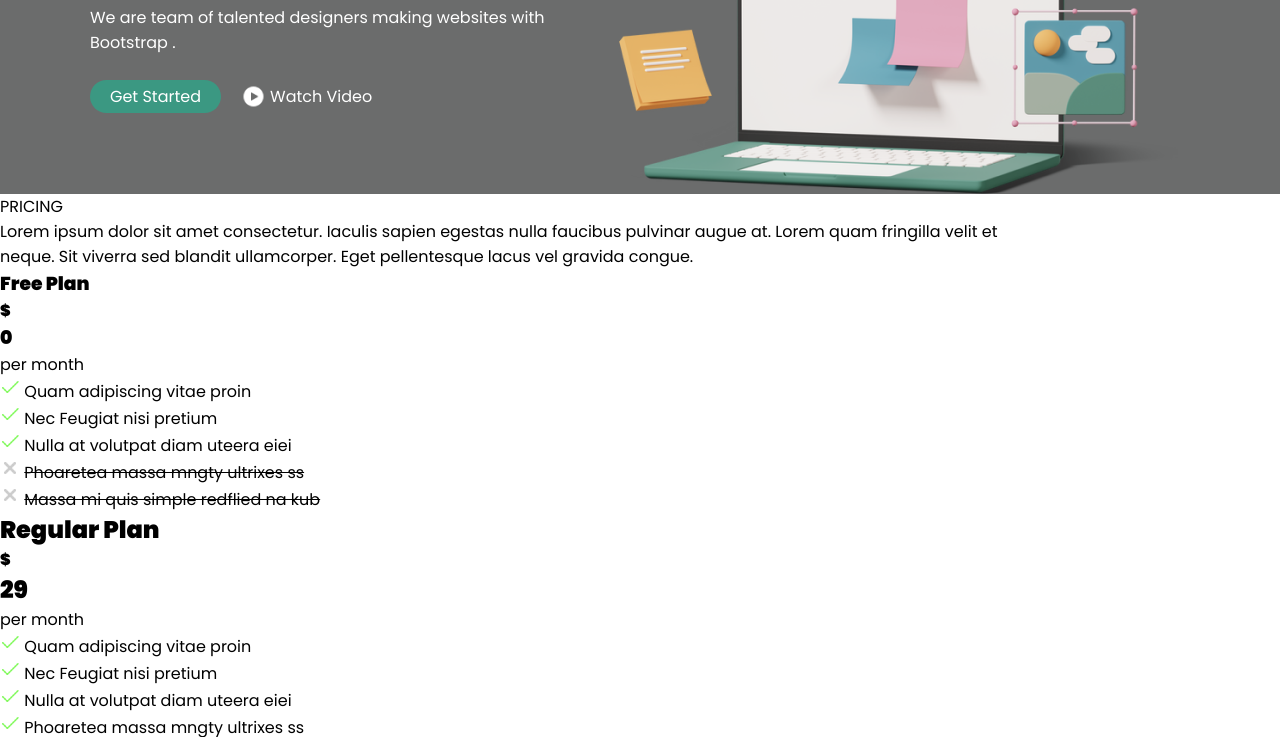
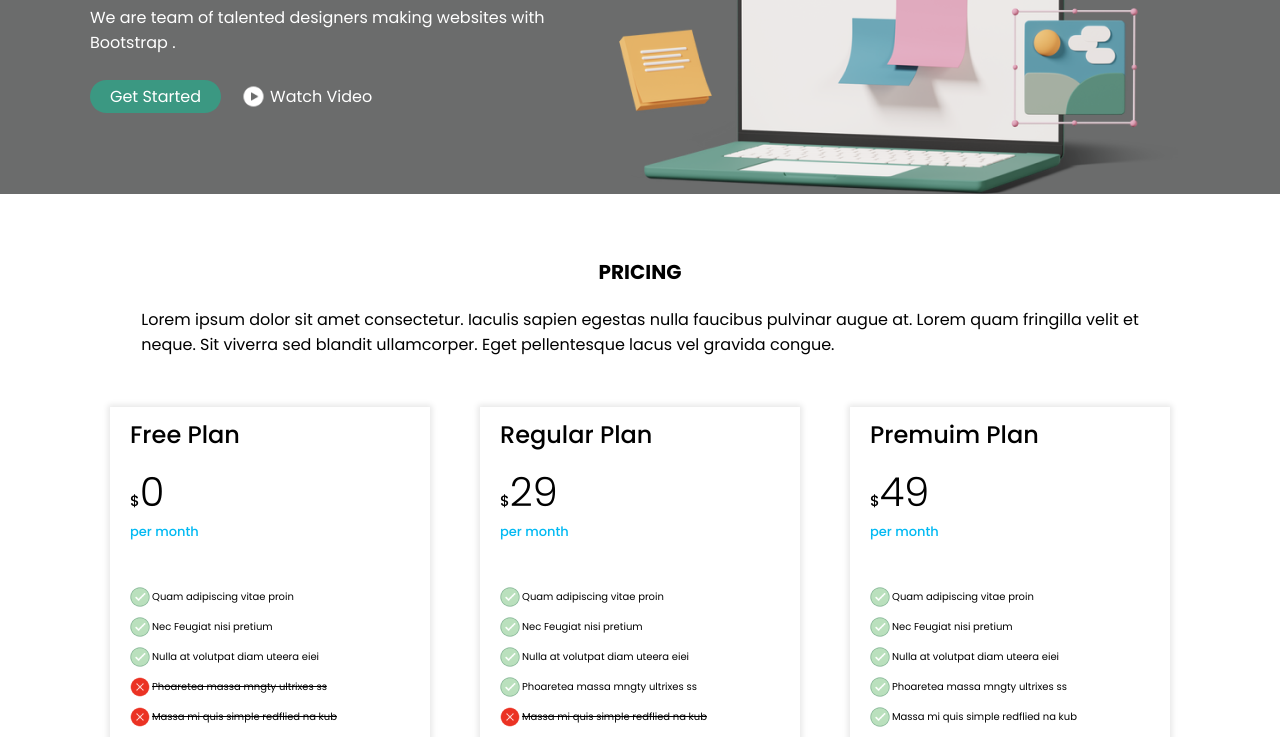
Before and after one commit to Simpp23/WebBasic6541, a plain HTML site: page 003_07_webD3.html in a window 1280 px wide. Shown: the part 246-983 px from the top of the page. Drawn offline with Linux system fonts and the light colour scheme.

Commit message:
add file

```diff
--- a/003_07_webD3.html
+++ b/003_07_webD3.html
@@ -48,21 +48,18 @@
 
     <!-- --------Section------ -->
 
-    <section class="Pricing">
-      <p class="heading-text">PRICING</p>
+    <section class="pricing-section">
+      <p class="heading-text"><b>PRICING</b></p>
       <p class="paragraph">
         Lorem ipsum dolor sit amet consectetur. Iaculis sapien egestas nulla
         faucibus pulvinar augue at. Lorem quam fringilla velit et <br> neque. Sit
         viverra sed blandit ullamcorper. Eget pellentesque lacus vel gravida
         congue.
       </p>
+      <div class="box-alignment">
        <!-- --------Box1------- -->
-      <div class="box-alignment">
-        <div class="Section-box">
-
-          <section class="Section-box-plan">
-
-            <div class="box-content-alignment">
+       <section class="pricing-box">
+        <div class="pricing-box-1-alignment">
           <div class="contents">
             <div class="top">
               <h1 class="pricing-text">Free Plan</h1>
@@ -78,7 +75,7 @@
                  <img
                       height="20px"
                       width="20px"
-                    src="img/Done.png"
+                      src="img/Checkmark.png"
                       /> Quam adipiscing vitae proin
               </li>
 
@@ -86,7 +83,7 @@
                 <img
                       height="20px"
                       width="20px"
-                    src="img/Done.png"
+                      src="img/Checkmark.png"
                       /> Nec Feugiat nisi pretium
               </li>
 
@@ -94,30 +91,26 @@
                 <img
                       height="20px"
                       width="20px"
-                    src="img/Done.png"
+                      src="img/Checkmark.png"
                       /> Nulla at volutpat diam uteera eiei
+              </li>
+
+              <li class="list-alignment">
+                <img
+                      height="20pxx"
+                      width="20px"
+                      src="img/Cancel.png"
+                      /> <del>Phoaretea massa mngty ultrixes ss</del>
               </li>
 
               <li class="list-alignment">
                 <img
                       height="20px"
                       width="20px"
-                    src="img/Multiply.png"
-                    > <del>Phoaretea massa mngty ultrixes ss</del>
-                  </li>
-
-                  <li class="lable-input-aligment">
-                    <img
-                    height="20px"
-                    width="20px"
-                    src="img/Multiply.png"
+                      src="img/Cancel.png"
                       > <del>Massa mi quis simple redflied na kub</del>
               </li>
             </ul>
-
-          </section>
-        </div>
-      </div>
        </section>
        <!-- ---------End Box1---------- -->
 
@@ -141,7 +134,7 @@
                <img
                     height="20px"
                     width="20px"
-                    src="img/Done.png"
+                    src="img/Checkmark.png"
                     /> Quam adipiscing vitae proin
             </li>
 
@@ -149,7 +142,7 @@
               <img
                     height="20px"
                     width="20px"
-                    src="img/Done.png"
+                    src="img/Checkmark.png"
                     /> Nec Feugiat nisi pretium
             </li>
 
@@ -157,7 +150,7 @@
               <img
                     height="20px"
                     width="20px"
-                    src="img/Done.png"
+                    src="img/Checkmark.png"
                     /> Nulla at volutpat diam uteera eiei
             </li>
 
@@ -165,7 +158,7 @@
               <img
                     height="20pxx"
                     width="20px"
-                    src="img/Done.png"
+                    src="img/Checkmark.png"
                     /> Phoaretea massa mngty ultrixes ss
             </li>
 
@@ -173,7 +166,7 @@
               <img
                     height="20px"
                     width="20px"
-                    src="img/Multiply.png"
+                    src="img/Cancel.png"
                     > <del>Massa mi quis simple redflied na kub</del>
             </li>
           </ul>
@@ -183,7 +176,7 @@
 
        <!-----------Box3---------->
 
-    <section>
+       <section class="pricing-box">
         <div class="box-content-alignment">
          <div class="contents">
           <div class="top">
@@ -195,12 +188,12 @@
             <p class="per-month-text">per month</p>
           </div>
 
-          <ul>
+          <ul class="pricing-list">
             <li class="list-alignment">
                <img
                     height="20px"
                     width="20px"
-                    src="img/Done.png"
+                    src="img/Checkmark.png"
                     /> Quam adipiscing vitae proin
             </li>
 
@@ -208,7 +201,7 @@
               <img
                     height="20px"
                     width="20px"
-                    src="img/Done.png"
+                    src="img/Checkmark.png"
                     /> Nec Feugiat nisi pretium
             </li>
 
@@ -216,7 +209,7 @@
               <img
                     height="20px"
                     width="20px"
-                    src="img/Done.png"
+                    src="img/Checkmark.png"
                     /> Nulla at volutpat diam uteera eiei
             </li>
 
@@ -224,18 +217,20 @@
               <img
                     height="20pxx"
                     width="20px"
-                    src="img/Done.png"
+                    src="img/Checkmark.png"
                     /> Phoaretea massa mngty ultrixes ss
             </li>
 
             <li class="list-alignment">
               <img
-                    height="20pxx"
+                    height="20px"
                     width="20px"
-                    src="img/Done.png"
-                    /> Massa mi quis simple redflied na kub
+                    src="img/Checkmark.png"
+                    > Massa mi quis simple redflied na kub
             </li>
           </ul>
+         </section>
+         </div>
     </section>
 
 <!-- ------------End Section------- -->
--- a/css/webD3.css
+++ b/css/webD3.css
@@ -1,4 +1,4 @@
-@import url('https://fonts.googleapis.com/css2?family=Poppins:wght@100;200;400;600;900&display=swap');
+@import url("https://fonts.googleapis.com/css2?family=Poppins:wght@300;400;500;700&display=swap");
 /*html,body {
     margin: 0;
     padding: 0;
@@ -102,3 +102,100 @@ justify-content: space-between;
 
 
 }
+
+/* ------Pricing------- */
+.pricing-section{
+    margin-top: 63px;
+    padding-bottom: 100px;
+    display: flex;
+    flex-direction: column;
+    justify-content: center;
+    align-items: center;
+    gap: 20px;
+}
+
+.price {
+    display: flex;
+    align-items: baseline;
+
+}
+
+.pricing-text {
+    font-weight: 500;
+    font-size: 24px;
+    margin-bottom: 10px;
+    margin-top: 10px;
+
+}
+
+.pricing-list {
+    display: flex;
+    flex-direction: column;
+    gap: 10px;
+    list-style: none;
+    padding: 0px;
+}
+
+.pricing-box {
+    box-shadow: 0 0 6px 2px rgba(0, 0, 0, 0.1);
+    width: 320px;
+    height: 400px;
+  }
+
+.per-month-text {
+    margin-top: 0px;
+    margin-bottom: 0px;
+    color: #01b9f3;
+    font-weight: 500;
+    font-size: 13px;
+}
+
+.S {
+    font-size: 15px;
+    font-weight: 500;
+    margin-top: 0px;
+    margin-bottom: 0px;
+}
+
+.price-value {
+    font-weight: 300;
+    font-size: 40px;
+    margin-top: 0px;
+    margin-bottom: 0px;
+}
+
+.box-content-alignmant {
+    padding-top: 3px;
+    margin-left: 10px;
+}
+
+.contents {
+    margin-left: 20px;
+}
+
+.top {
+    margin-bottom: 45px;
+
+}
+
+.list-alignment {
+    display: flex;
+    align-items: center;
+    font-weight: 400;
+    font-size: 10px;
+    gap: 2px;
+}
+
+.box-alignment {
+    display: flex;
+    gap: 50px;
+
+}
+
+.paragraph {
+    margin-bottom: 30px;
+}
+
+.heading-text {
+    font-size: 20px;
+}
```
Also changed, not shown: img/Cancel.png (added), img/Checkmark.png (added). Lines whose indentation alone changed are shown as unchanged.
